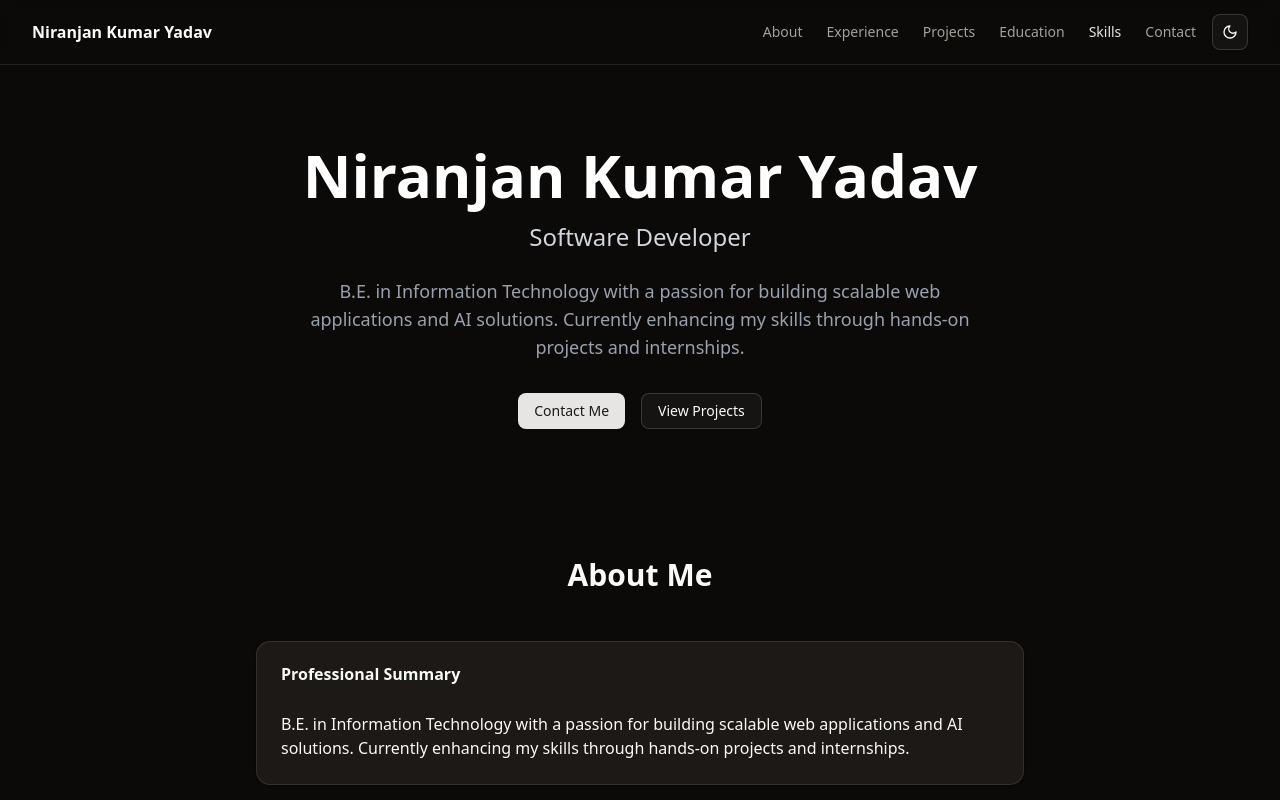
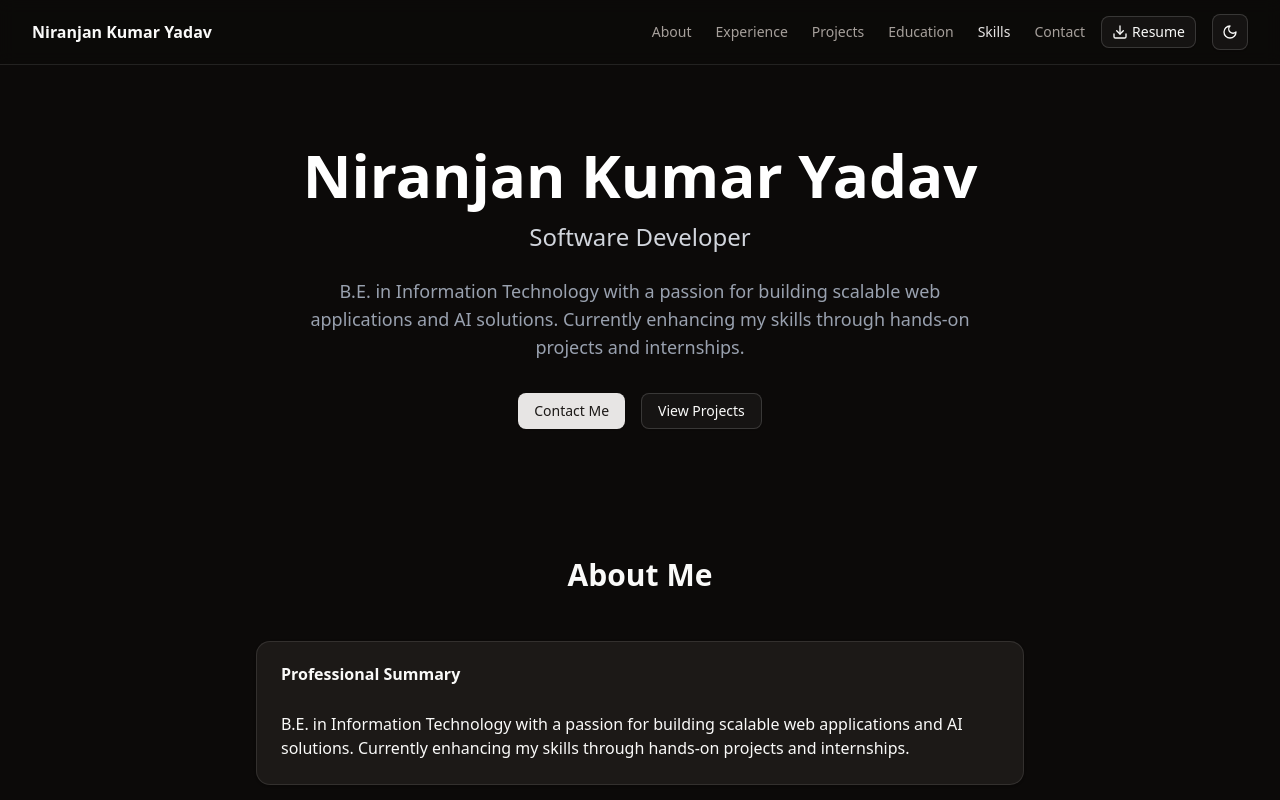
Before and after one commit to NiranjanKumarYadav36/Portfolio, a React (Vite) app in the folder portfolio/: page / in a window 1280 px wide. Shown: the top 800 px of the page. Built offline with nearby package versions, Linux system fonts and the light colour scheme.

Commit message:
Update header.tsx

```diff
--- a/portfolio/src/components/header.tsx
+++ b/portfolio/src/components/header.tsx
@@ -1,7 +1,7 @@
 import { personalInfo } from "../constants/data";
 import { Button } from "./ui/button";
 import { Sheet, SheetContent, SheetTrigger } from "./ui/sheet";
-import { Menu, Moon, Sun } from "lucide-react";
+import { Menu, Moon, Sun, Download } from "lucide-react";
 import { useTheme } from "./theme-provider";
 import { DropdownMenu, DropdownMenuTrigger } from "./ui/dropdown-menu";
 import { useEffect, useState } from "react";
@@ -18,6 +18,16 @@ export default function Header() {
         { name: "Skills", href: "#skills" },
         { name: "Contact", href: "#contact" },
     ];
+
+    const handleDownload = () => {
+        // Using a method that works in most environments
+        const link = document.createElement('a');
+        link.href = '/resume.pdf';
+        link.download = `${personalInfo.name.replace(/\s+/g, '-').toLowerCase()}-resume.pdf`;
+        document.body.appendChild(link);
+        link.click();
+        document.body.removeChild(link);
+    };
 
     useEffect(() => {
         const handleScroll = () => {
@@ -66,6 +76,17 @@ export default function Header() {
                         ))}
                     </nav>
 
+                    {/* Resume Download Button - Desktop */}
+                    <Button
+                        onClick={handleDownload}
+                        variant="outline"
+                        size="sm"
+                        className="hidden md:flex gap-1"
+                    >
+                        <Download className="h-4 w-4" />
+                        Resume
+                    </Button>
+
                     {/* Dark Mode Toggle */}
                     <DropdownMenu>
                         <DropdownMenuTrigger asChild>
@@ -79,7 +100,6 @@ export default function Header() {
                                 <Moon className="absolute h-[1.2rem] w-[1.2rem] rotate-90 scale-0 transition-all dark:rotate-0 dark:scale-100" />
                                 <span className="sr-only">Toggle theme</span>
                             </Button>
-
                         </DropdownMenuTrigger>
                     </DropdownMenu>
 
@@ -105,7 +125,19 @@ export default function Header() {
                                         {item.name}
                                     </a>
                                 ))}
+
+                                {/* Resume Download Button - Mobile */}
+                                <Button
+                                    onClick={handleDownload}
+                                    variant="outline"
+                                    size="sm"
+                                    className="mx-4 gap-1"
+                                >
+                                    <Download className="h-4 w-4" />
+                                    Download Resume
+                                </Button>
                             </div>
+
                             {/* Dark Mode Toggle for Mobile */}
                             <div className="mb-8">
                                 <DropdownMenu>
@@ -118,6 +150,7 @@ export default function Header() {
                                         >
                                             <Sun className="h-[1.2rem] w-[1.2rem] rotate-0 scale-100 transition-all dark:-rotate-90 dark:scale-0 mr-2" />
                                             <Moon className="absolute h-[1.2rem] w-[1.2rem] rotate-90 scale-0 transition-all dark:rotate-0 dark:scale-100 mr-2" />
+                                            Toggle Theme
                                         </Button>
                                     </DropdownMenuTrigger>
                                 </DropdownMenu>
```
